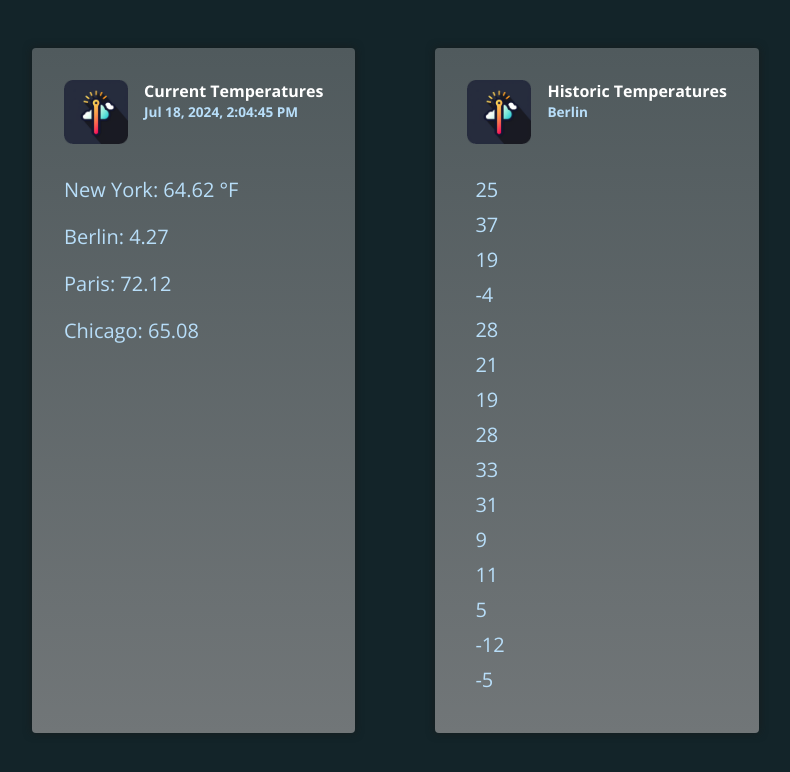
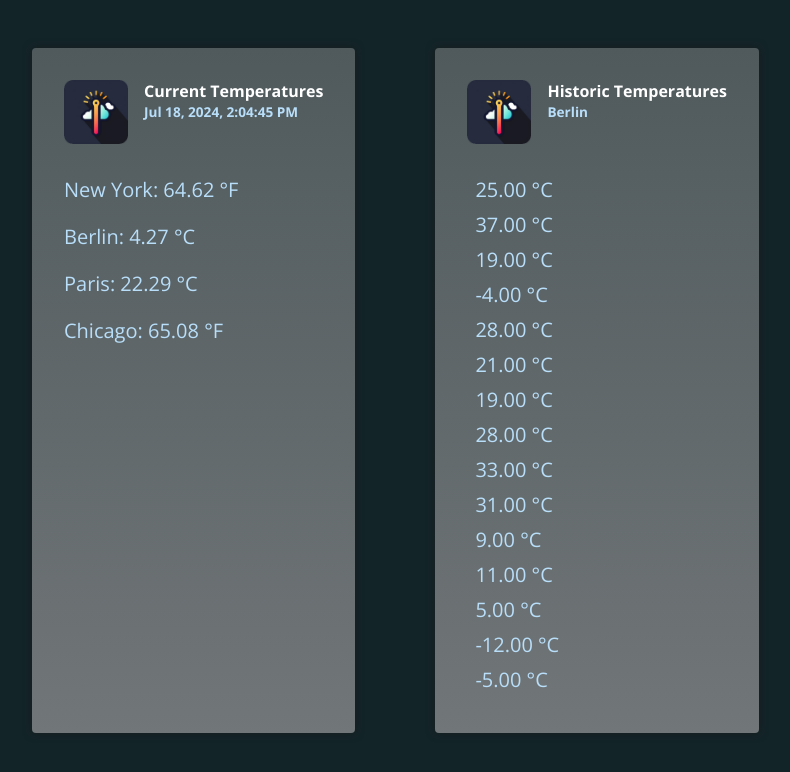
Before and after one commit to HT-shubhams/PipesDeepDive, an Angular app: page / in a window 1280 px wide. Shown: the top 772 px of the page, without its empty margins (168-958 px from the left). Built offline with nearby package versions, Linux system fonts and the light colour scheme.

Commit message:
Chaining Pipes & Being Aware of Limitations

```diff
--- a/src/app/app.component.html
+++ b/src/app/app.component.html
@@ -7,10 +7,15 @@
         <p>{{ currentDate | date : "medium" }}</p>
       </div>
     </header>
-    <p>New York: {{ currentTemperaturs.newYork | temp : "cel" : "fah" }}</p>
-    <p>Berlin: {{ currentTemperaturs.berlin | number : "1.1-2" }}</p>
-    <p>Paris: {{ currentTemperaturs.paris | number : "1.1-2" }}</p>
-    <p>Chicago: {{ currentTemperaturs.chicago | number : "1.1-2" }}</p>
+    <p>
+      New York:
+      <!-- Below line is the limitation of pipe as it can not deiffrentiate the value as a number as we are passing the symbol also.
+      {{ currentTemperaturs.newYork | number : "1.1-2" | temp : "fah" : "cel" }} -->
+      {{ currentTemperaturs.newYork | temp : "cel" : "fah" }}
+    </p>
+    <p>Berlin: {{ currentTemperaturs.berlin | temp : "cel" }}</p>
+    <p>Paris: {{ currentTemperaturs.paris | temp : "fah" : "cel" }}</p>
+    <p>Chicago: {{ currentTemperaturs.chicago | temp : "fah" }}</p>
   </article>
 
   <article class="temperatures">
@@ -23,7 +28,7 @@
     </header>
     <ul>
       @for (temperature of historicTemperatures; track temperature) {
-      <li (click)="onReset($index)">{{ temperature }}</li>
+      <li (click)="onReset($index)">{{ temperature | temp : "cel" }}</li>
       }
     </ul>
   </article>
--- a/src/app/temperature.pipe.ts
+++ b/src/app/temperature.pipe.ts
@@ -6,10 +6,14 @@ import { Pipe, PipeTransform } from '@angular/core';
 })
 export class TemperaturePipe implements PipeTransform {
   transform(
-    value: string | number,
+    value: string | number | null,
     inputType: 'cel' | 'fah',
     outputType?: 'cel' | 'fah'
-  ): string {
+  ) {
+    if (!value) {
+      return value;
+    }
+
     let val: number;
     if (typeof value === 'string') {
       val = parseFloat(value);
@@ -35,6 +39,6 @@ export class TemperaturePipe implements PipeTransform {
       symbol = outputType === 'cel' ? '°C' : '°F';
     }
 
-    return `${outputTemp.toFixed(2)} ${symbol}`;
+    return `${outputTemp.toFixed(2)} ${symbol}`; // using this tweak to display the output as upto 2 decimal places.
   }
 }
```
